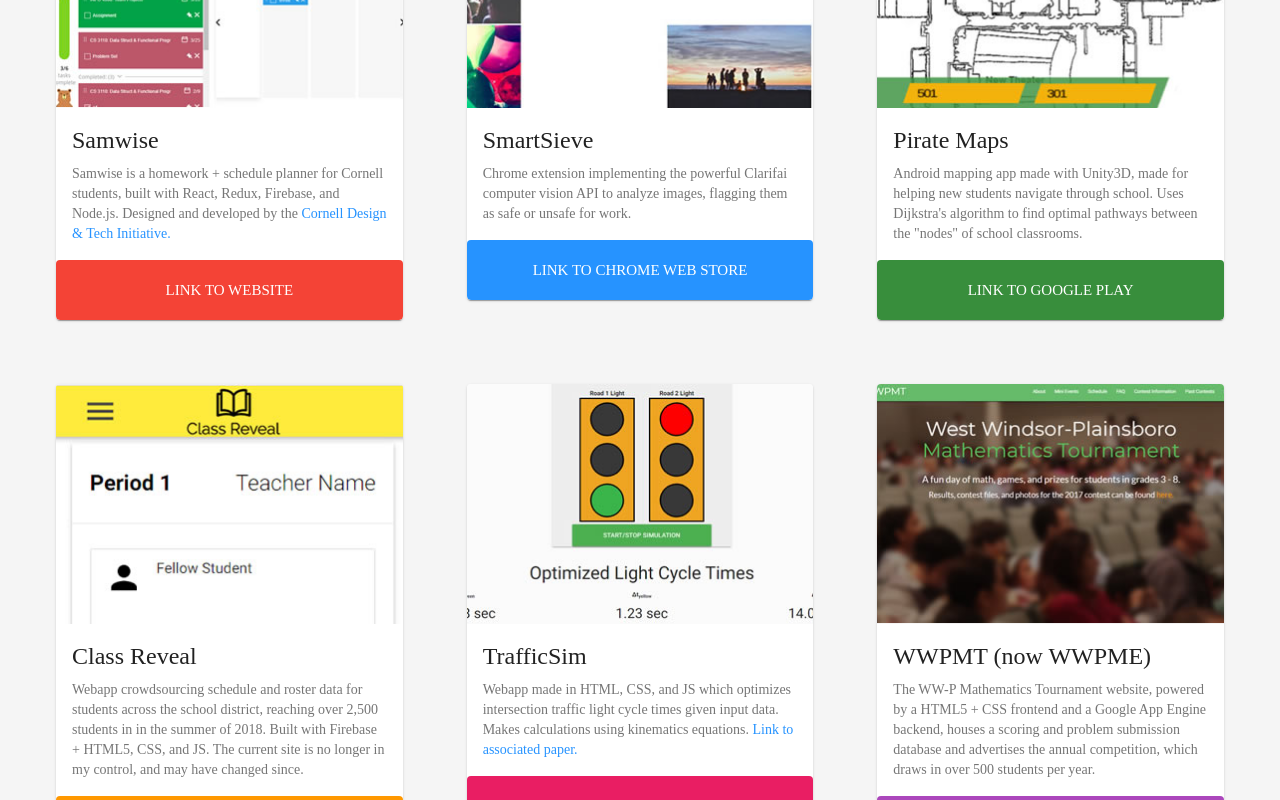
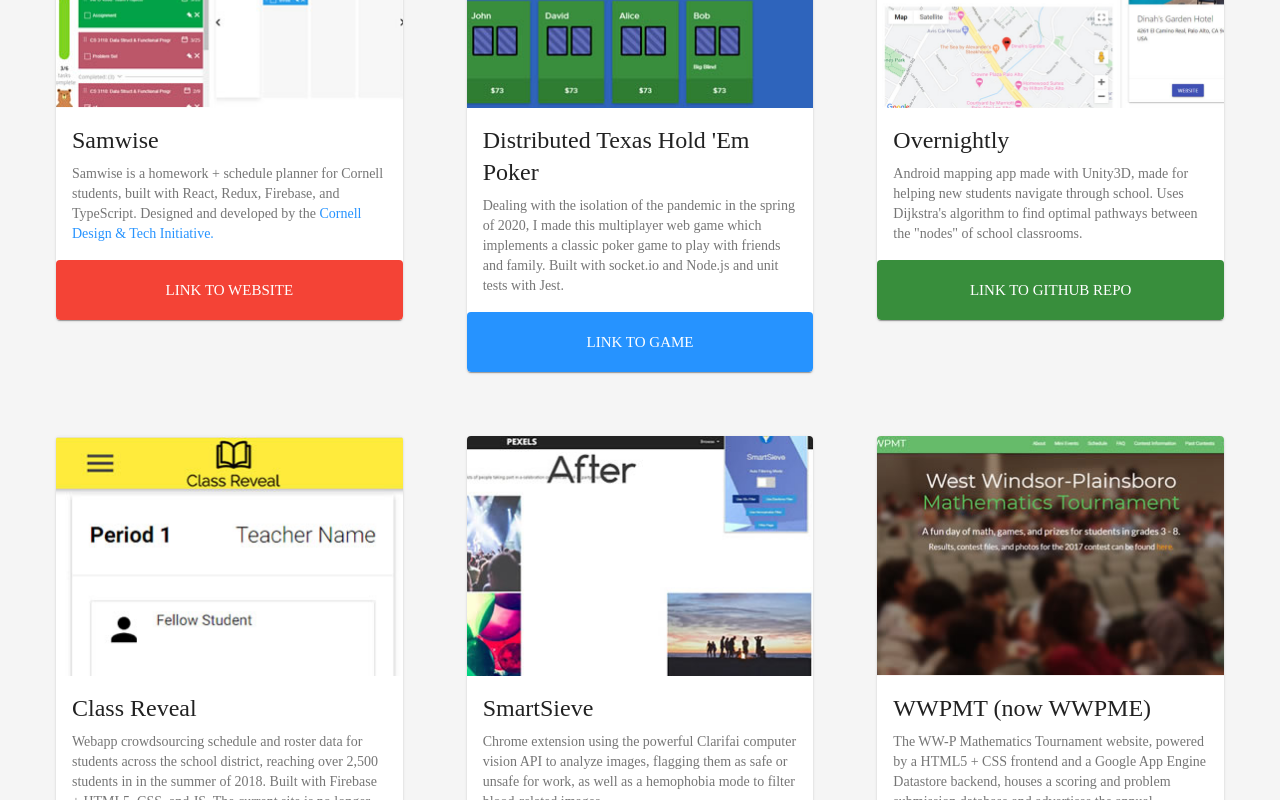
Before and after one commit to ptwu/website-v2, a React (Create React App) app: page / in a window 1280 px wide. Shown: the part 1160-1960 px from the top of the page. Built offline with nearby package versions, Linux system fonts and the light colour scheme; a web font is replaced by a local one.

Commit message:
Fix Samwise desc and add poker game to ProjectsSection

```diff
--- a/src/components/ProjectsSection/Project.tsx
+++ b/src/components/ProjectsSection/Project.tsx
@@ -1,5 +1,5 @@
 /* eslint-disable react/forbid-prop-types */
-import React, { ReactElement } from 'react';
+import React, { ReactElement, CSSProperties } from 'react';
 import {
   Card, CardMedia, CardContent, Typography, Button,
 } from '@material-ui/core';
@@ -12,7 +12,7 @@
   readonly desc: (string | JSX.Element)[] | string;
   readonly linkText: string;
   readonly url: string;
-  readonly style: React.CSSProperties;
+  readonly style: CSSProperties;
 };
 
 export default (props: Props): ReactElement => {
--- a/src/components/ProjectsSection/index.tsx
+++ b/src/components/ProjectsSection/index.tsx
@@ -3,10 +3,10 @@
 import styles from './index.module.css';
 import Project from './Project';
 import Samwise from '../../img/samwise.jpg';
+import Poker from '../../img/poker.jpg';
 import SmartSieve from '../../img/smartsieve.jpg';
-import PirateMaps from '../../img/piratemaps.jpg';
+import Overnightly from '../../img/overnightly.jpg';
 import ClassReveal from '../../img/classreveal.jpg';
-import TrafficSim from '../../img/trafficsim.jpg';
 import WWPMT from '../../img/wwpmt.jpg';
 
 export default (): ReactElement => (
@@ -22,7 +22,7 @@
                 image={Samwise}
                 altText="Samwise"
                 title="Samwise"
-                desc={['Samwise is a homework + schedule planner for Cornell students, built with React, Redux, Firebase, and Node.js. Designed and developed by the ', <a target="_blank" rel="noopener noreferrer" href="https://www.cornelldti.org/">Cornell Design &amp; Tech Initiative.</a>]}
+                desc={['Samwise is a homework + schedule planner for Cornell students, built with React, Redux, Firebase, and TypeScript. Designed and developed by the ', <a target="_blank" rel="noopener noreferrer" href="https://www.cornelldti.org/">Cornell Design &amp; Tech Initiative.</a>]}
                 linkText="Link To Website"
                 url="https://samwise.today/"
                 style={{ background: '#F44336' }}
@@ -30,22 +30,22 @@
             </Grid>
             <Grid item xs>
               <Project
-                image={SmartSieve}
-                altText="SmartSieve"
-                title="SmartSieve"
-                desc="Chrome extension implementing the powerful Clarifai computer vision API to analyze images, flagging them as safe or unsafe for work."
-                linkText="Link To Chrome Web Store"
-                url="https://chrome.google.com/webstore/detail/smart-sieve/gegngkeciggmgpjdahkffpdfgdldeeib?hl=en"
+                image={Poker}
+                altText="Distributed Texas Hold 'Em Poker"
+                title="Distributed Texas Hold 'Em Poker"
+                desc="Dealing with the isolation of the pandemic in the spring of 2020, I made this multiplayer web game which implements a classic poker game to play with friends and family. Built with socket.io and Node.js and unit tests with Jest."
+                linkText="Link To Game"
+                url="https://poker.peterwu.dev"
                 style={{ background: '#2693FF' }}
               />
             </Grid>
             <Grid item xs>
               <Project
-                image={PirateMaps}
-                altText="Pirate Maps"
-                title="Pirate Maps"
+                image={Overnightly}
+                altText="Overnightly"
+                title="Overnightly"
                 desc="Android mapping app made with Unity3D, made for helping new students navigate through school. Uses Dijkstra's algorithm to find optimal pathways between the &quot;nodes&quot; of school classrooms."
-                linkText="Link To Google Play"
+                linkText="Link To GitHub Repo"
                 url="https://play.google.com/store/apps/details?id=com.CSI.HSSPirateMaps"
                 style={{ background: '#388E3C' }}
               />
@@ -62,7 +62,7 @@
                 altText="Class Reveal"
                 title="Class Reveal"
                 desc="Webapp crowdsourcing schedule and roster data for students across the school district, reaching over 2,500 students in
-                in the summer of 2018. Built with Firebase + HTML5, CSS, and JS. The current site is no longer in my control, and may have changed since."
+                in the summer of 2018. Built with Firebase + HTML5, CSS, and JS. The current site is no longer under my control, and may have changed since."
                 linkText="Link To Website"
                 url="https://classreveal.com/"
                 style={{ background: '#FF9800' }}
@@ -70,12 +70,12 @@
             </Grid>
             <Grid item xs>
               <Project
-                image={TrafficSim}
-                altText="TrafficSim"
-                title="TrafficSim"
-                desc={['Webapp made in HTML, CSS, and JS which optimizes intersection traffic light cycle times given input data. Makes calculations using kinematics equations. ', <a target="_blank" rel="noopener noreferrer" href="https://ptwu.github.io/TrafficSim/writeup.pdf">Link to associated paper.</a>]}
-                linkText="Link To Website"
-                url="https://ptwu.github.io/TrafficSim/"
+                image={SmartSieve}
+                altText="SmartSieve"
+                title="SmartSieve"
+                desc="Chrome extension using the powerful Clarifai computer vision API to analyze images, flagging them as safe or unsafe for work, as well as a hemophobia mode to filter blood-related images."
+                linkText="Link To Chrome Web Store"
+                url="https://chrome.google.com/webstore/detail/smart-sieve/gegngkeciggmgpjdahkffpdfgdldeeib?hl=en"
                 style={{ background: '#E91E63' }}
               />
             </Grid>
@@ -84,7 +84,7 @@
                 image={WWPMT}
                 altText="WWPMT"
                 title="WWPMT (now WWPME)"
-                desc="The WW-P Mathematics Tournament website, powered by a HTML5 + CSS frontend and a Google App Engine backend, houses a scoring and problem submission database and advertises the annual competition, which draws in over 500 students per year."
+                desc="The WW-P Mathematics Tournament website, powered by a HTML5 + CSS frontend and a Google App Engine Datastore backend, houses a scoring and problem submission database and advertises the annual competition, which draws in over 500 students per year."
                 linkText="Link To Website"
                 url="https://wwpme.org/"
                 style={{ background: '#AB47BC' }}
```
Also changed, not shown: src/img/overnightly.jpg (added), src/img/poker.jpg (added).
